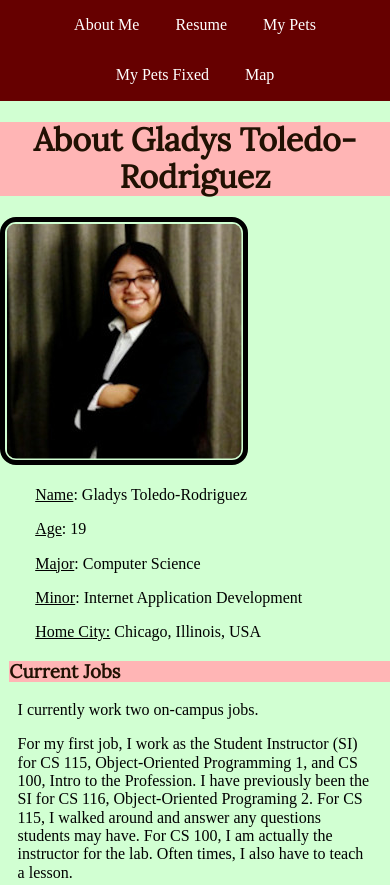
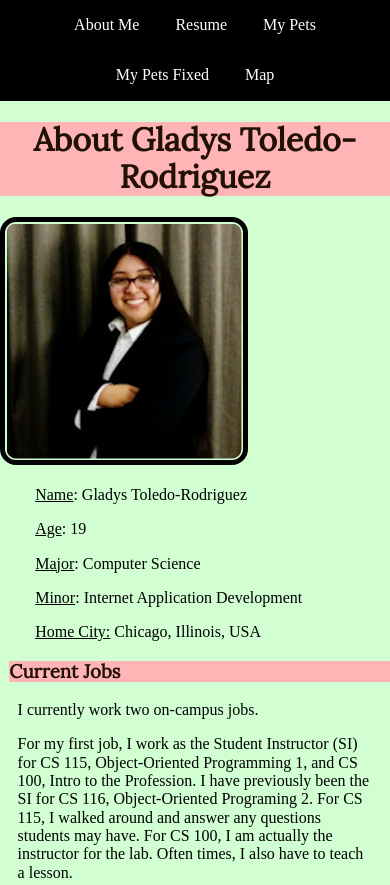
Before and after one commit to gtoledorodriguez/ITMD-361_Project-3, a plain HTML site: page index.html in a window 390 px wide. Shown: the top 885 px of the page. Drawn offline with Linux system fonts and the light colour scheme.

Commit message:
changing max width to min width

```diff
--- a/css/style.css
+++ b/css/style.css
@@ -322,9 +322,9 @@ body.fixed div{
   }
 }
 
-@media screen and (max-width: 825px) {
+@media screen and (min-width: 0px) {
   nav{
-    background-color: #660000;
+    background-color: #000000;
     overflow: hidden;
     top: 0;
     width: 100%;
```
